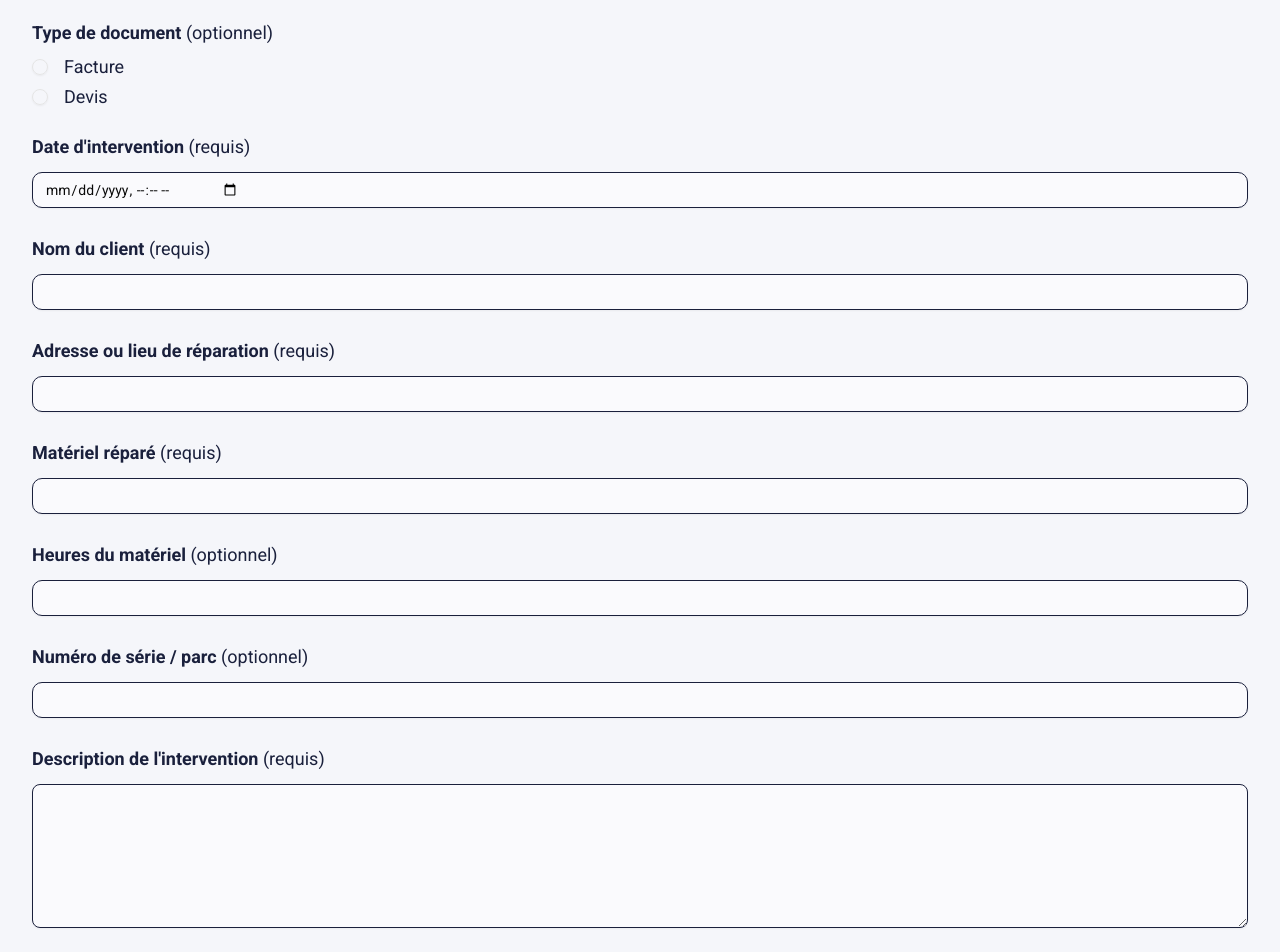
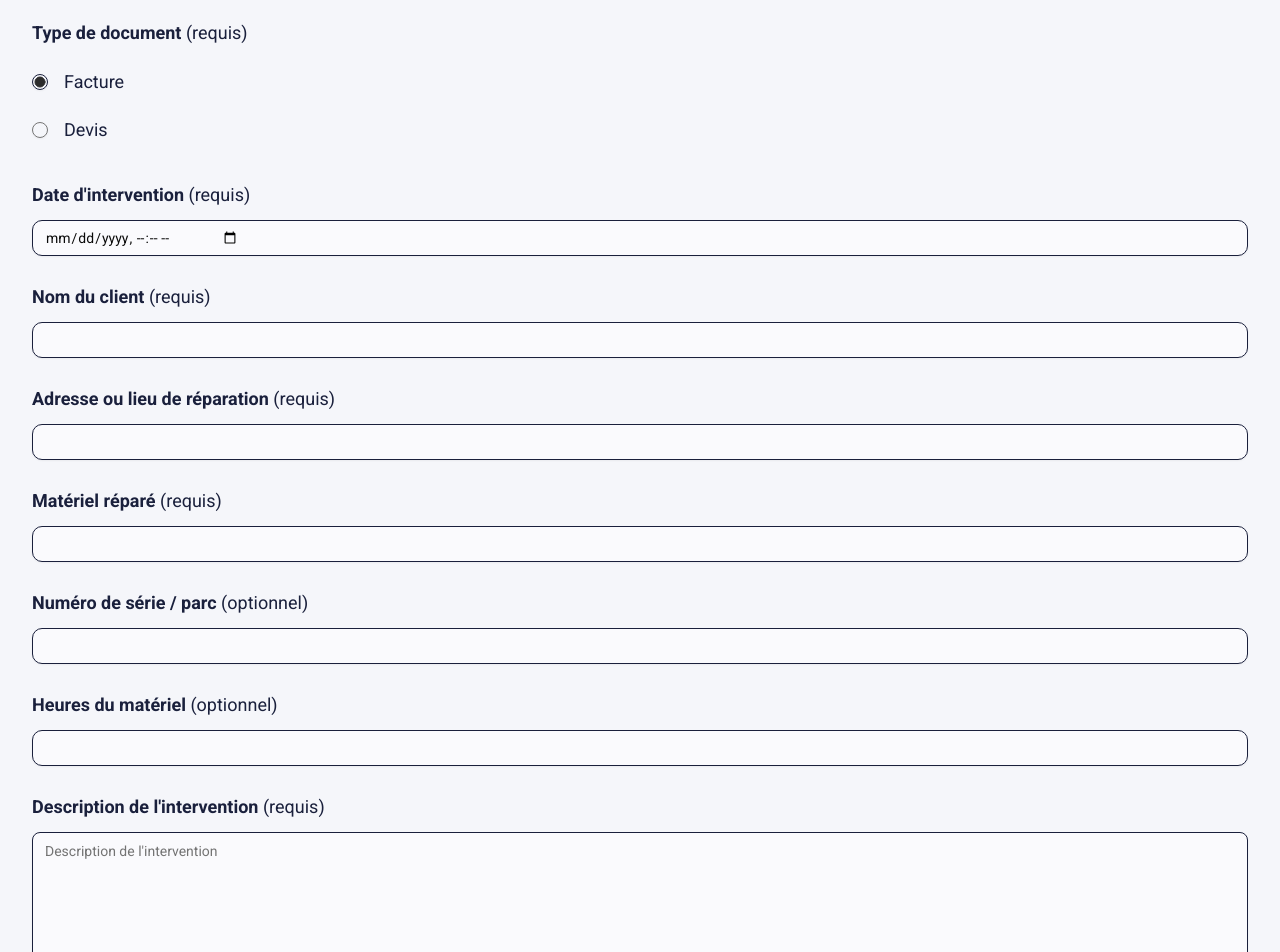
Before and after one commit to matthieup-git/public-react-intervenapp-frontend, a Next.js app: page /nouveau-rapport in a window 1280 px wide. Shown: the part 120-1072 px from the top of the page. Built offline with nearby package versions, Linux system fonts and the light colour scheme.

Commit message:
push modifs vinc

```diff
--- a/components/CardIsModified.js
+++ b/components/CardIsModified.js
@@ -117,12 +117,12 @@ function CardIsModified() {
                 <InputDefault type="text" id="equipmentRepaired" onChange={(e) => setDataToSend({ ...dataToSend, equipmentRepaired: e.target.value })} value={dataToSend.equipmentRepaired} />
             </div>
             <div className="flex flex-col gap-4">
+                <LabelDefault text="Numéro de série / parc" htmlFor="serialNumber" mandatory="(requis)" />
+                <InputDefault type="text" id="serialNumber" onChange={(e) => setDataToSend({ ...dataToSend, serialNumber: e.target.value })} value={dataToSend.serialNumber} />
+            </div>
+            <div className="flex flex-col gap-4">
                 <LabelDefault text="Heures du matériel" htmlFor="equipmentHours" mandatory="(requis)" />
                 <InputDefault type="text" id="equipmentHours" onChange={(e) => setDataToSend({ ...dataToSend, equipmentHours: e.target.value })} value={dataToSend.equipmentHours} />
-            </div>
-            <div className="flex flex-col gap-4">
-                <LabelDefault text="Numéro de série / parc" htmlFor="serialNumber" mandatory="(requis)" />
-                <InputDefault type="text" id="serialNumber" onChange={(e) => setDataToSend({ ...dataToSend, serialNumber: e.target.value })} value={dataToSend.serialNumber} />
             </div>
             <div className="flex flex-col gap-4">
                 <LabelDefault text="Description de l'intervention" htmlFor="description" mandatory="(requis)" />
--- a/components/NewRapport.js
+++ b/components/NewRapport.js
@@ -16,7 +16,7 @@ function NewRapport() {
     const userInStore = useSelector((state) => state.users.value);
 
     const [newRapport, setNewRapport] = useState({
-        type: '',
+        type: 'facture',
         date: '',
         clientName: '',
         addressOrPlaceOfRepair: '',
@@ -38,7 +38,7 @@ function NewRapport() {
 
     const clearStates = () => {
         setNewRapport({
-            type: '',
+            type: 'facture',
             date: '',
             clientName: '',
             addressOrPlaceOfRepair: '',
@@ -78,18 +78,22 @@ function NewRapport() {
                 if (userInStore.isAdmin) {
                     clearStates();
                     setErrors({})
+                    alert('Votre rapport a été créé avec succès. ')
                     router.push('/tous-les-rapports') // si admin renvoie vers listing
                 } else { // si champs pas ok
                     clearStates();
                     setErrors({})
+                    alert('Votre rapport a été créé avec succès. ')
                     router.push('/nouveau-rapport') // si ouvrier renvoie vers nouveau rapport
                 }
             } else {
                 setErrors({})
                 const newErrors = {};
-                console.log("newErrors", newErrors)
 
                 // Validation des champs
+                if (newRapport.date === "") {
+                    newErrors.date = 'Date manquante';
+                }
                 if (newRapport.clientName.trim() === "") {
                     newErrors.clientName = 'Nom du client manquant';
                 }
@@ -116,20 +120,21 @@ function NewRapport() {
     return (
         <div className="flex flex-col gap-8">
             <div className="flex flex-col gap-4">
-                <LabelDefault htmlFor="" text="Type de document" mandatory="(optionnel)" />
-                <RadioGroup id="type" defaultValue='facture' value={newRapport.type} onValueChange={(value) => setNewRapport({ ...newRapport, type: value })}>
-                    <div className="flex items-center space-x-4">
-                        <RadioGroupItem value="facture" id="facture" />
+                <LabelDefault htmlFor="type" text="Type de document" mandatory="(requis)" />
+                <RadioGroup id="type" defaultValue="facture" value={newRapport.type} onValueChange={(value) => setNewRapport({ ...newRapport, type: value })}>
+                    <div className="flex items-center space-x-4 h-12">
+                        <RadioGroupItem value="facture" id="facture" className={newRapport.type === "facture" ? "border-text-title-label" : "border-border-input-radio"} />
                         <LabelDefault htmlFor="facture" text="Facture" className="font-normal" />
                     </div>
-                    <div className="flex items-center space-x-4">
-                        <RadioGroupItem value="devis" id="devis" />
+                    <div className="flex items-center space-x-4 h-12">
+                        <RadioGroupItem value="devis" id="devis" className={newRapport.type === "devis" ? "border-text-title-label" : "border-border-input-radio"}/>
                         <LabelDefault htmlFor="devis" text="Devis" className="font-normal" />
                     </div>
                 </RadioGroup>
             </div>
-            <div className="flex flex-col gap-4">
+            <div className={`flex flex-col ${errors.date ? 'gap-2' : 'gap-4'}`}>
                 <LabelDefault htmlFor="date" text="Date d'intervention" mandatory="(requis)" />
+                {errors.date && <InputErrorDefault title={errors.date} />}
                 <InputDefault type="datetime-local" id="date" onChange={handleChange('date')} value={newRapport.date} default={Date.now()} />
             </div>
             <div className={`flex flex-col ${errors.clientName ? 'gap-2' : 'gap-4'}`}>
@@ -148,17 +153,17 @@ function NewRapport() {
                 <InputDefault type="text" id="equipmentRepaired" onChange={handleChange('equipmentRepaired')} value={newRapport.equipmentRepaired} className={errors.equipmentRepaired ? "error" : ""}  />
             </div>
             <div className="flex flex-col gap-4">
+                <LabelDefault htmlFor="serialNumber" text="Numéro de série / parc" mandatory="(optionnel)" />
+                <InputDefault type="text" id="serialNumber" onChange={handleChange('serialNumber')} value={newRapport.serialNumber} />
+            </div>
+            <div className="flex flex-col gap-4">
                 <LabelDefault htmlFor="equipmentHours" text="Heures du matériel" mandatory="(optionnel)" />
                 <InputDefault type="text" id="equipmentHours" onChange={handleChange('equipmentHours')} value={newRapport.equipmentHours} />
-            </div>
-            <div className="flex flex-col gap-4">
-                <LabelDefault htmlFor="serialNumber" text="Numéro de série / parc" mandatory="(optionnel)" />
-                <InputDefault type="text" id="serialNumber" onChange={handleChange('serialNumber')} value={newRapport.serialNumber} />
             </div>
             <div className={`flex flex-col ${errors.description ? 'gap-2' : 'gap-4'}`}>
                 <LabelDefault htmlFor="description" text="Description de l'intervention" mandatory="(requis)" />
                 {errors.description && <InputErrorDefault title={errors.description} />}
-                <TextAreaDefault id="description" onChange={handleChange('description')} value={newRapport.description} className={errors.description ? "error" : ""} />
+                <TextAreaDefault id="description" placeholder="Description de l'intervention" onChange={handleChange('description')} value={newRapport.description} className={errors.description ? "error" : ""} />
             </div>
             {userInStore.isAdmin && (
                 <div className="flex flex-col gap-4">
--- a/components/TextAreaDefault.js
+++ b/components/TextAreaDefault.js
@@ -10,11 +10,12 @@ function TextAreaDefault({ id, placeholder, onChange, value, className = "" }) {
 
   return (
     <Textarea
-      className={`${className} h-36`}
+      className={`${className} h-36 select-text`}
       id={id}
       placeholder={placeholder}
       onChange={onChange}
       value={value}
+      disabled={false}
     />
 
   )
--- a/pages/tous-les-rapports.js
+++ b/pages/tous-les-rapports.js
@@ -4,7 +4,7 @@ import Listing from '../components/Listing'
 import ButtonDefault from '../components/ButtonDefault'
 import Header from '../components/Header'
 
-import { useEffect, useState } from 'react'
+import { useEffect } from 'react'
 
 import { useDispatch, useSelector } from 'react-redux'
 import { deleteRapportToStore } from '../reducers/rapport'
--- a/src/components/components/ui/radio-group.tsx
+++ b/src/components/components/ui/radio-group.tsx
@@ -11,7 +11,7 @@ function RadioGroup({
   return (
     <RadioGroupPrimitive.Root
       data-slot="radio-group"
-      className={cn("grid gap-3", className)}
+      className={cn("grid", className)}
       {...props}
     />
   )
@@ -25,7 +25,7 @@ function RadioGroupItem({
     <RadioGroupPrimitive.Item
       data-slot="radio-group-item"
       className={cn(
-        "border-input text-primary focus-visible:border-ring focus-visible:ring-ring/50 aria-invalid:ring-destructive/20 dark:aria-invalid:ring-destructive/40 aria-invalid:border-destructive dark:bg-input/30 aspect-square size-4 shrink-0 rounded-full border shadow-xs transition-[color,box-shadow] outline-none focus-visible:ring-[3px] disabled:cursor-not-allowed disabled:opacity-50",
+        "border-input-radio text-input-radio focus-visible:border-ring focus-visible:ring-ring/50 aria-invalid:ring-destructive/20 dark:aria-invalid:ring-destructive/40 aria-invalid:border-destructive dark:bg-input/30 aspect-square size-4 shrink-0 rounded-full border shadow-xs transition-[color,box-shadow] outline-none focus-visible:ring-[3px] disabled:cursor-not-allowed disabled:opacity-50",
         className
       )}
       {...props}
@@ -34,7 +34,7 @@ function RadioGroupItem({
         data-slot="radio-group-indicator"
         className="relative flex items-center justify-center"
       >
-        <CircleIcon className="fill-primary absolute top-1/2 left-1/2 size-2 -translate-x-1/2 -translate-y-1/2" />
+        <CircleIcon className="fill-input-radio absolute top-1/2 left-1/2 size-3 -translate-x-1/2 -translate-y-1/2" />
       </RadioGroupPrimitive.Indicator>
     </RadioGroupPrimitive.Item>
   )
--- a/styles/globals.css
+++ b/styles/globals.css
@@ -11,6 +11,8 @@
   --color-bg-error: #FEF3F2;
   --color-text-return : #000933;
   --color-modify: #4C64D9;
+  --color-border-input-radio: #757575;
+  --color-input-radio: #2C2C2C;
 }
 .font-normal {
   font-weight: normal;
```
